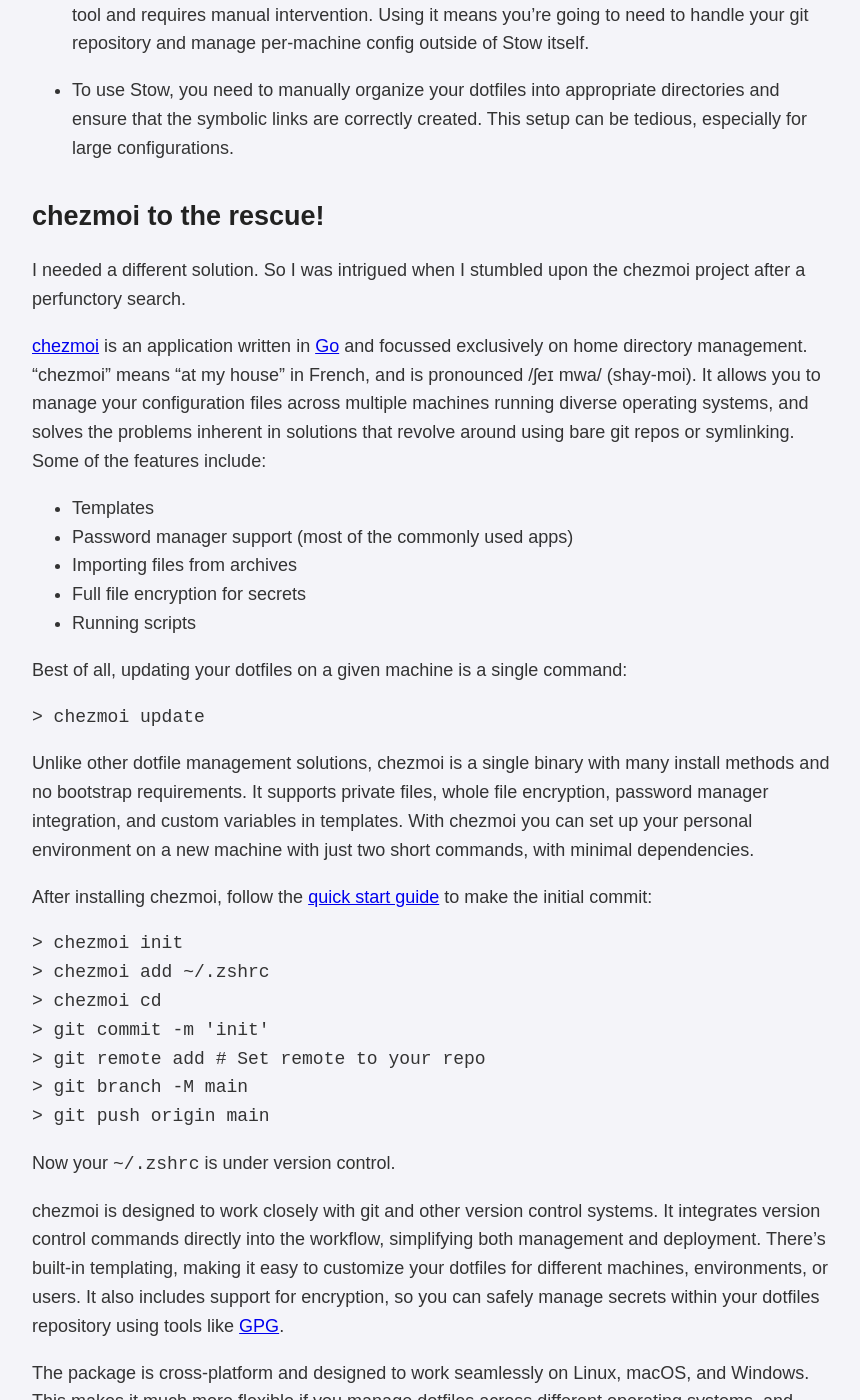
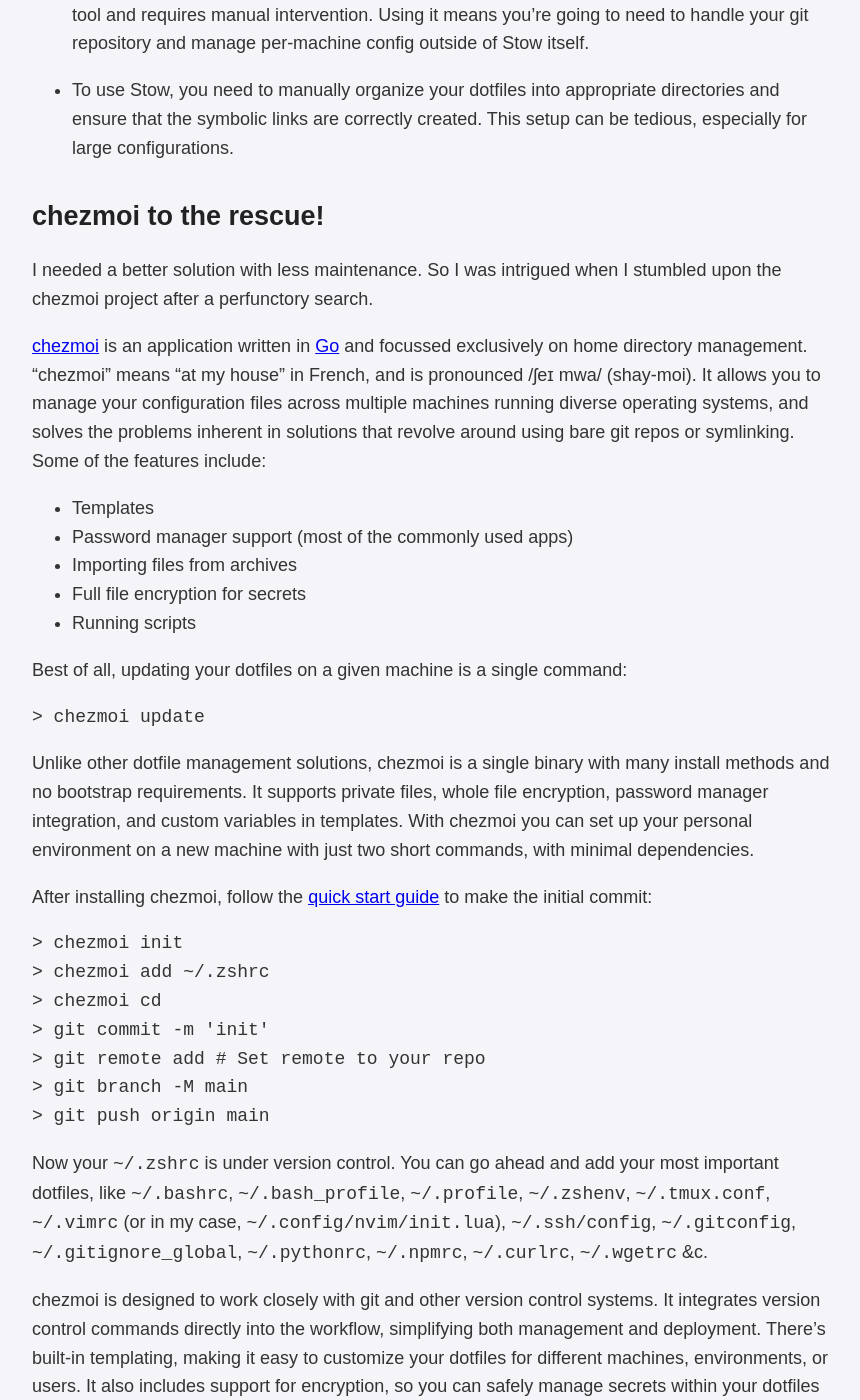
Before and after one commit to stoddart/stoddart.github.io, a Jekyll site: the page built from _posts/2024-09-08-managing-dotfiles-with-chezmoi.md, in a window 1280 px wide and 1400 px high, scrolled down 2101 px. Shown: the whole window, without its empty margins (208-1068 px from the left). Built offline with Jekyll 4.4.1, drawn with Linux system fonts in a browser that asks for light colours.

Commit message:
Added most important dotfiles to text

````diff
--- a/_posts/2024-09-08-managing-dotfiles-with-chezmoi.md
+++ b/_posts/2024-09-08-managing-dotfiles-with-chezmoi.md
@@ -45,7 +45,7 @@ That setup didn't last long. I remembered [GNU stow](https://www.gnu.org/softwar
 
 ## chezmoi to the rescue!
 
-I needed a different solution. So I was intrigued when I stumbled upon the chezmoi project after a perfunctory search.
+I needed a better solution with less maintenance. So I was intrigued when I stumbled upon the chezmoi project after a perfunctory search.
 
 [chezmoi](https://www.chezmoi.io) is an application written in [Go](https://go.dev/) and focussed exclusively on home directory management. "chezmoi" means "at my house" in French, and is pronounced /ʃeɪ mwa/ (shay-moi). It allows you to manage your configuration files across multiple machines running diverse operating systems, and solves the problems inherent in solutions that revolve around using bare git repos or symlinking. Some of the features include:
 
@@ -73,7 +73,7 @@ After installing chezmoi, follow the [quick start guide](https://www.chezmoi.io/
 > git push origin main
 ```
 
-Now your `~/.zshrc` is under version control.
+Now your `~/.zshrc` is under version control. You can go ahead and add your most important dotfiles, like `~/.bashrc`, `~/.bash_profile`, `~/.profile`, `~/.zshenv`, `~/.tmux.conf`, `~/.vimrc` (or in my case, `~/.config/nvim/init.lua`), `~/.ssh/config`, `~/.gitconfig`, `~/.gitignore_global`, `~/.pythonrc`, `~/.npmrc`, `~/.curlrc`, `~/.wgetrc` &c.
 
 chezmoi is designed to work closely with git and other version control systems. It integrates version control commands directly into the workflow, simplifying both management and deployment. There's built-in templating, making it easy to customize your dotfiles for different machines, environments, or users. It also includes support for encryption, so you can safely manage secrets within your dotfiles repository using tools like [GPG](https://www.gnupg.org/).
 
````
